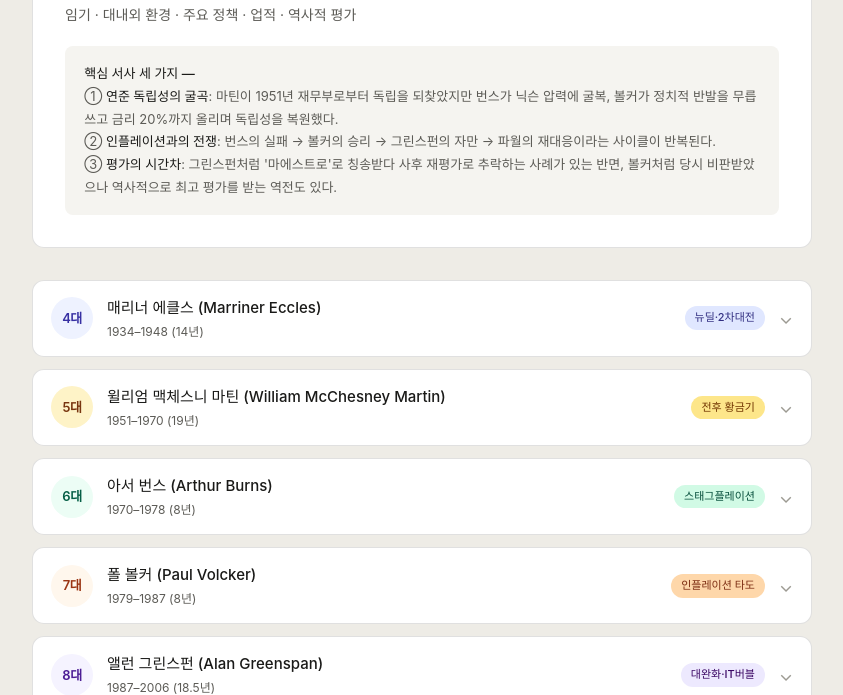
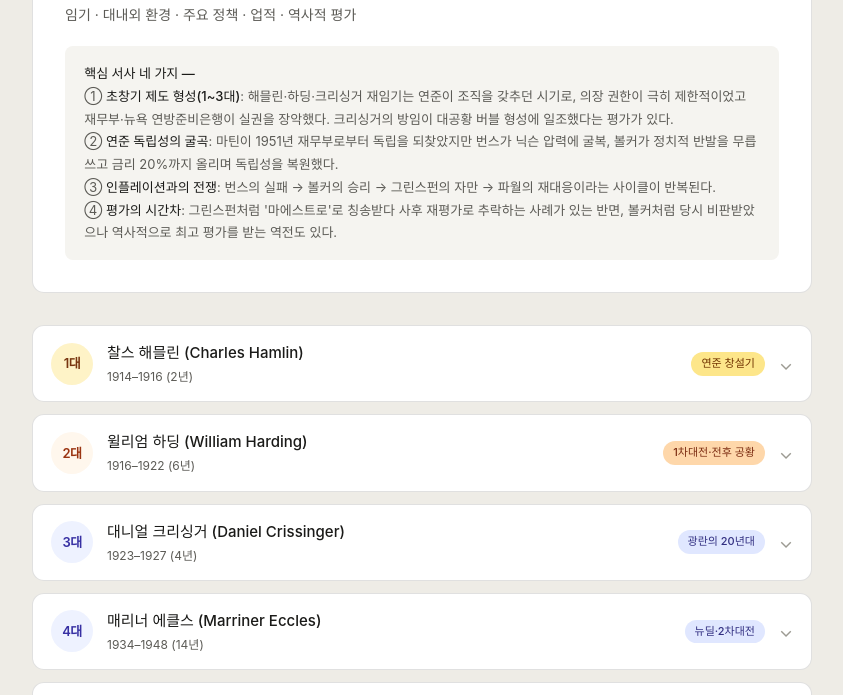
Before and after one commit to CalebKKMin/fed-chairs, a plain HTML site: page index.html in a window 1280 px wide. Shown: the part 103-798 px from the top of the page, without its empty margins (218-1061 px from the left). Drawn offline with Linux system fonts and the light colour scheme.

Commit message:
Update: add 1st~3rd Fed chairs (Hamlin, Harding, Crissinger)

```diff
--- a/index.html
+++ b/index.html
@@ -245,10 +245,11 @@
     <h1>역대 미국 연방준비제도 의장</h1>
     <p>임기 · 대내외 환경 · 주요 정책 · 업적 · 역사적 평가</p>
     <div class="summary-box">
-      <strong>핵심 서사 세 가지 —</strong><br>
-      ① <strong>연준 독립성의 굴곡</strong>: 마틴이 1951년 재무부로부터 독립을 되찾았지만 번스가 닉슨 압력에 굴복, 볼커가 정치적 반발을 무릅쓰고 금리 20%까지 올리며 독립성을 복원했다.<br>
-      ② <strong>인플레이션과의 전쟁</strong>: 번스의 실패 → 볼커의 승리 → 그린스펀의 자만 → 파월의 재대응이라는 사이클이 반복된다.<br>
-      ③ <strong>평가의 시간차</strong>: 그린스펀처럼 '마에스트로'로 칭송받다 사후 재평가로 추락하는 사례가 있는 반면, 볼커처럼 당시 비판받았으나 역사적으로 최고 평가를 받는 역전도 있다.
+      <strong>핵심 서사 네 가지 —</strong><br>
+      ① <strong>초창기 제도 형성(1~3대)</strong>: 해믈린·하딩·크리싱거 재임기는 연준이 조직을 갖추던 시기로, 의장 권한이 극히 제한적이었고 재무부·뉴욕 연방준비은행이 실권을 장악했다. 크리싱거의 방임이 대공황 버블 형성에 일조했다는 평가가 있다.<br>
+      ② <strong>연준 독립성의 굴곡</strong>: 마틴이 1951년 재무부로부터 독립을 되찾았지만 번스가 닉슨 압력에 굴복, 볼커가 정치적 반발을 무릅쓰고 금리 20%까지 올리며 독립성을 복원했다.<br>
+      ③ <strong>인플레이션과의 전쟁</strong>: 번스의 실패 → 볼커의 승리 → 그린스펀의 자만 → 파월의 재대응이라는 사이클이 반복된다.<br>
+      ④ <strong>평가의 시간차</strong>: 그린스펀처럼 '마에스트로'로 칭송받다 사후 재평가로 추락하는 사례가 있는 반면, 볼커처럼 당시 비판받았으나 역사적으로 최고 평가를 받는 역전도 있다.
     </div>
   </div>
 
@@ -259,6 +260,36 @@
 
 <script>
 const chairs = [
+  {
+    name: "찰스 해믈린 (Charles Hamlin)",
+    term: "1914–1916 (2년)", num: "1대",
+    color: "c2", tag: "연준 창설기", tagColor: "c2t",
+    env: "1913년 연방준비법(Federal Reserve Act) 제정으로 연준이 막 출범. 1차 세계대전 발발(1914)로 국제 금융 질서 급변. 금본위제 유지 중. 미국은 아직 참전 전이나 유럽 전쟁으로 무역·자본 흐름 교란. 윌슨 행정부.",
+    policy: "연준 초대 의장으로서 12개 지역 연방준비은행 체계 구축과 조직 정착에 주력. 실질적 정책 권한은 뉴욕 연방준비은행과 재무부에 집중되어 의장 권한은 매우 제한적. 전시 달러 안정 및 국채 소화 지원. 재할인율 정책을 통한 신용 조절 시도.",
+    achiev: "연준이라는 새로운 중앙은행 제도를 초기에 안착시킨 공헌. 단, 당시 연준 의장은 재무부 장관이 당연직 의장을 겸하는 구조였고, 해믈린은 사실상 '부의장' 성격의 역할. 현대적 의미의 통화정책 권한은 거의 없었음.",
+    eval: "연준 출범기의 행정적 정착에 기여했으나, 정책적 영향력은 극히 제한적. 역사적으로 독자적 평가보다 '제도 창설기'의 상징적 인물로 기록됨. 이후 연준 이사로 1936년까지 장기 재직.",
+    ratings: [["역사적 중요도", 55], ["통화정책 효과", 38], ["독립성 수호", 30]]
+  },
+  {
+    name: "윌리엄 하딩 (William Harding)",
+    term: "1916–1922 (6년)", num: "2대",
+    color: "c4", tag: "1차대전·전후 공황", tagColor: "c4t",
+    env: "미국의 1차 세계대전 참전(1917). 전시 경제 팽창과 전후 인플레이션 급등. 1920~21년 극심한 디플레이션·농업 공황. 윌슨·하딩(대통령) 행정부. 브레튼우즈 이전 금본위제 복귀 논의.",
+    policy: "전시 국채(리버티 본드) 소화 지원 위해 저금리 유지(재무부 압력). 전후 인플레이션 대응 위해 1920년 급격한 금리 인상 단행(재할인율 7%까지). 이 급격한 긴축이 1920~21년 심각한 경기침체·농업 공황 유발. 이후 금리 신속 인하로 경기 회복 기여.",
+    achiev: "전시~전후 격동기 연준 운영. 1920~21년 디플레이션 대응의 교훈은 이후 대공황 연구(버냉키 등)에 중요한 선례가 됨. 재무부 종속 하에서도 금리 정책의 경기조절 기능 최초 실험.",
+    eval: "전시 재정 지원 우선으로 독립적 통화정책 수행 불가. 1920년 급격한 긴축은 농업 부문에 큰 타격을 줬다는 비판. 그러나 당시 제도적 한계를 감안하면 과도한 책임 부과는 무리라는 시각도 있음.",
+    ratings: [["역사적 중요도", 58], ["통화정책 효과", 42], ["독립성 수호", 28]]
+  },
+  {
+    name: "대니얼 크리싱거 (Daniel Crissinger)",
+    term: "1923–1927 (4년)", num: "3대",
+    color: "c1", tag: "광란의 20년대", tagColor: "c1t",
+    env: "'광란의 20년대(Roaring Twenties)' — 주식 투기 붐, 소비 확장, 신용 팽창. 쿨리지 행정부. 하딩 대통령(동명이인)의 정치적 측근으로 임명. 유럽 금본위제 복귀 시도. 뉴욕 연방준비은행(벤저민 스트롱 총재)이 사실상 연준 실권 장악.",
+    policy: "뉴욕 연방준비은행 스트롱 총재에게 실질적 통화정책 결정권 위임. 저금리 기조 유지로 주식 투기 붐 방치. 1927년 금리 인하(유럽 금본위제 복귀 지원 목적) — 이후 일부 학자들은 이를 대공황 원인 중 하나로 지목. 전문성 부족으로 연준 내 영향력 미미.",
+    achiev: "사실상 부정적 유산이 더 큼. 주식 투기 버블 시기에 적절한 규제·긴축 실패. 재임 중 연준 독립성보다 정치적 임명의 폐해를 보여준 사례. 1927년 사임 후 대공황(1929)까지 약 2년의 공백기 과도기 역할.",
+    eval: "역대 최저 평가를 받는 의장 중 하나. 전문성·독립성 모두 결여. 대공황 전야의 버블 형성을 방치했다는 역사적 책임에서 자유롭지 못함. '정치적 보은 임명'의 반면교사.",
+    ratings: [["역사적 중요도", 45], ["통화정책 효과", 28], ["독립성 수호", 20]]
+  },
   {
     name: "매리너 에클스 (Marriner Eccles)",
     term: "1934–1948 (14년)", num: "4대",
```
